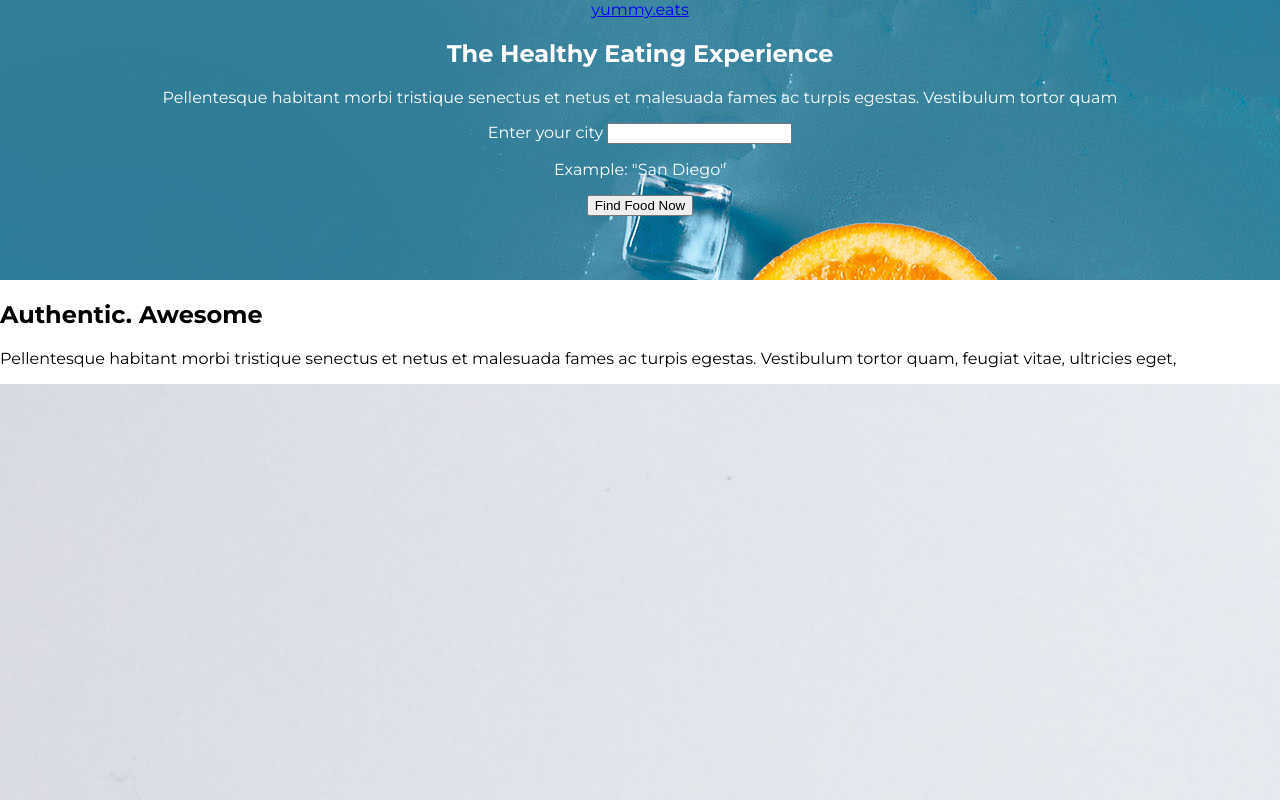
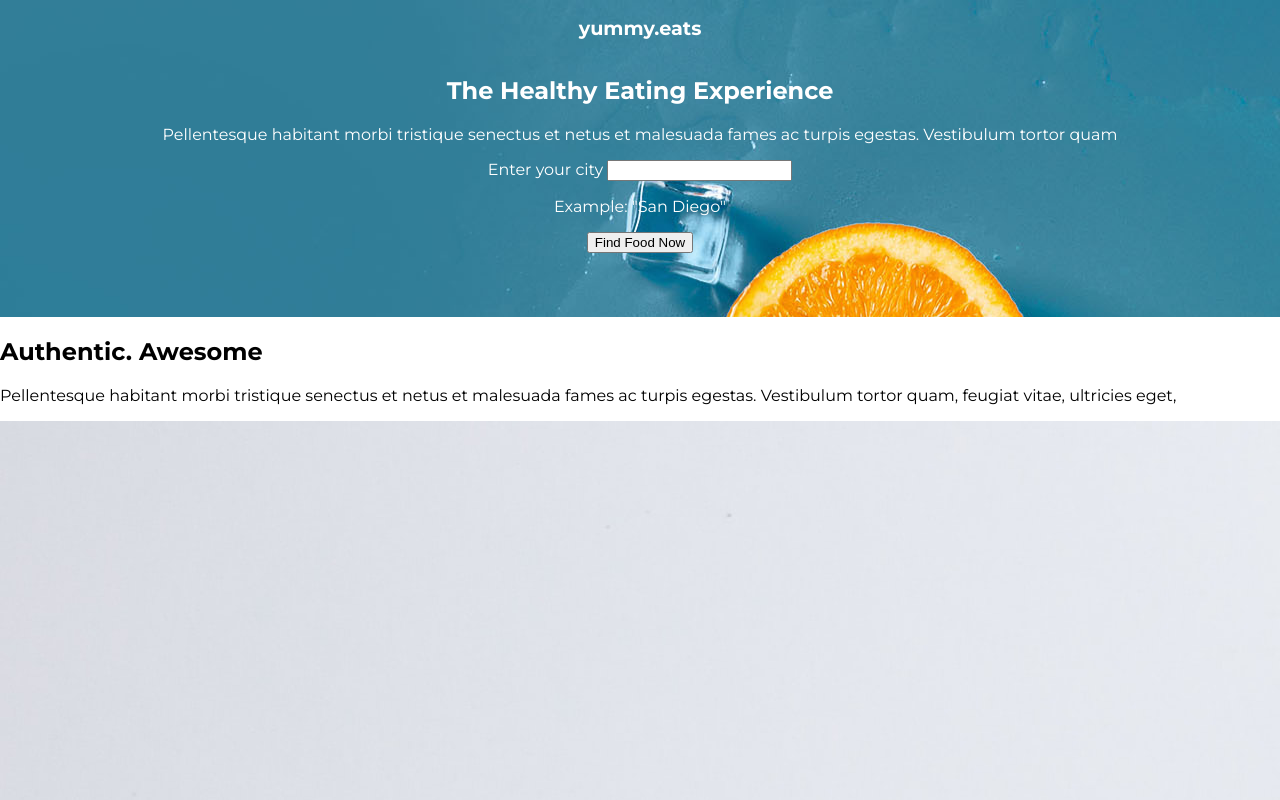
Before and after one commit to lucky15987/frontEndProject1, a plain HTML site: page index.html in a window 1280 px wide. Shown: the top 800 px of the page. Drawn offline with Linux system fonts and the light colour scheme.

Commit message:
add padding to header tag. Adjusted all links in the "hero.bg" div.

```diff
--- a/css/main.css
+++ b/css/main.css
@@ -13,3 +13,15 @@ body {
 	text-align: center;
 	padding-bottom: 4em;
 }
+
+header {
+	padding: 1em 0;
+
+}
+
+.hero-bg a {
+	color: white;
+	text-decoration: none;
+	font-weight: bold;
+	font-size: 1.2rem;
+}
```
